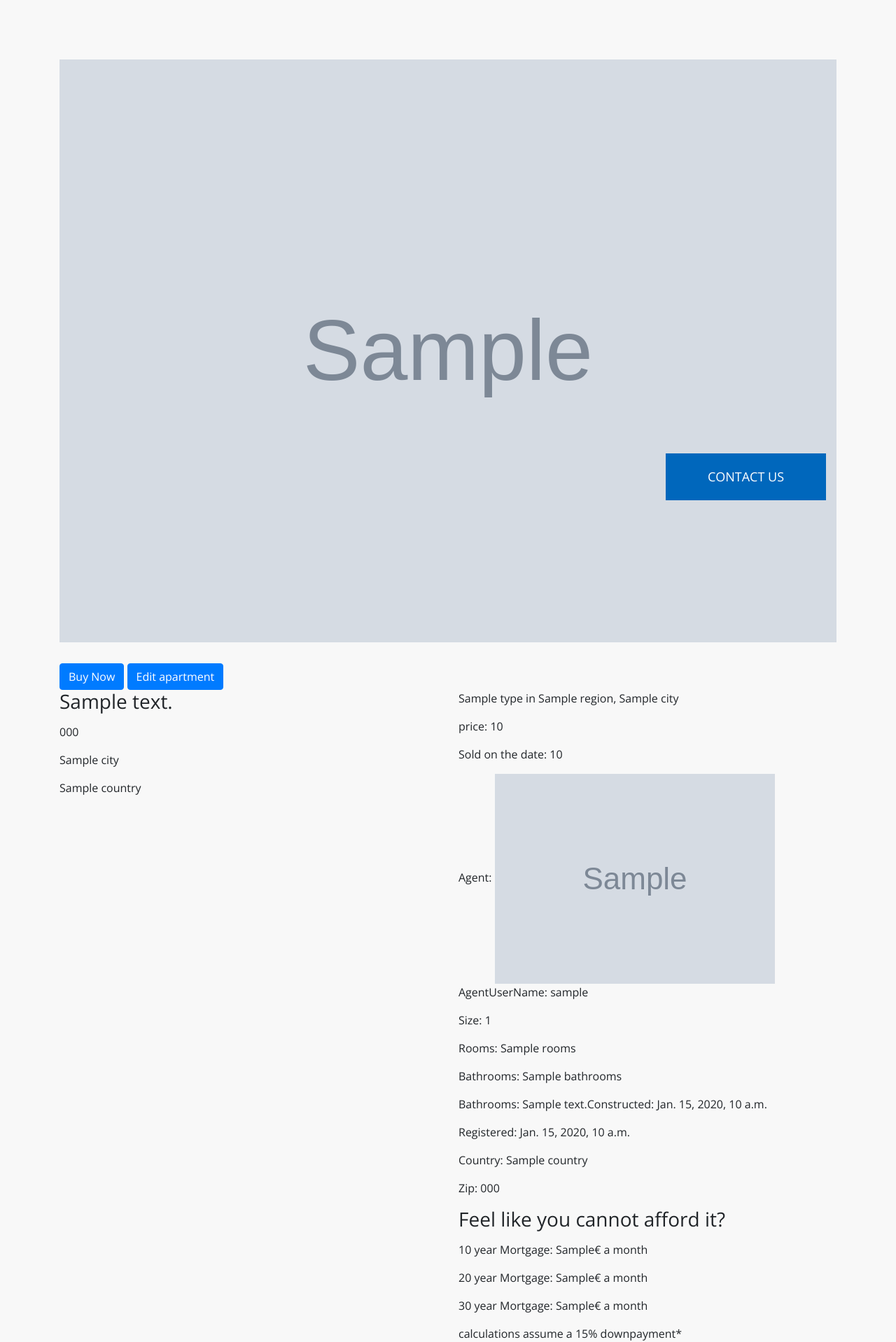
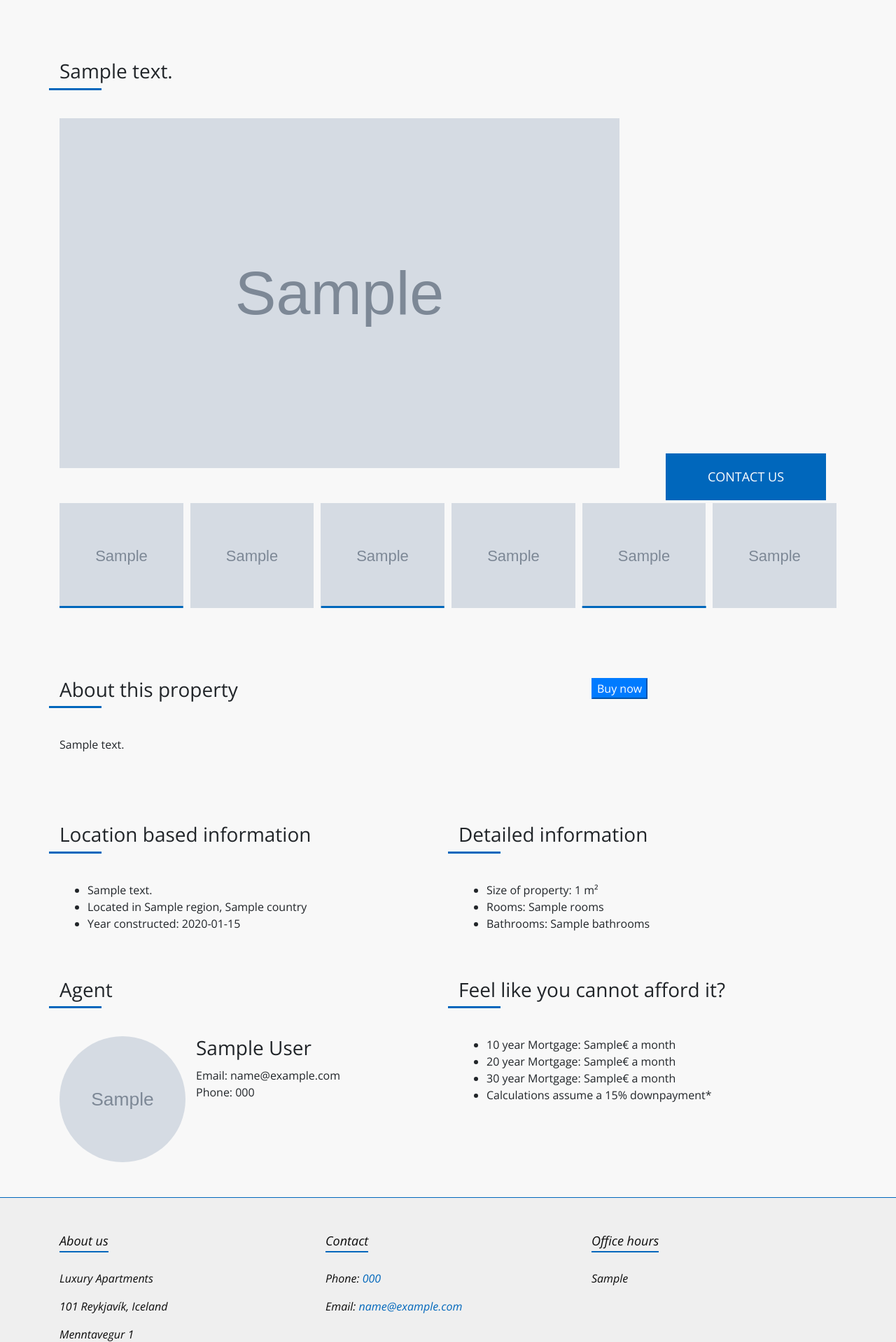
Before and after one commit to jonbjarniolafsson/Verkefni2, a Django app: template CastleApps/templates/apartments/single_apartment.html in a window 1280 px wide. Shown: the part 85-2003 px from the top of the page at 70% size. Run offline with Django 3.2, Linux system fonts and the light colour scheme; the template is opened without the code that fills it: most values are stand-ins (such as "Sample title", 1, 10 or a date in 2020); grey boxes marked "Sample" are stand-in pictures; some libraries are stand-ins or nearby versions.

Commit message:
css updates

```diff
--- a/CastleApps/apartments/models.py
+++ b/CastleApps/apartments/models.py
@@ -46,6 +46,7 @@
     size = models.CharField(max_length = 50)
     rooms = models.CharField(max_length = 50)
     bathrooms = models.CharField(max_length = 50)
+    type = models.CharField(max_length = 50, default="Apartment")
     aptsuite = models.CharField(blank=True,null=True, max_length = 30)
     timeofconstruction = models.CharField(max_length =50, default = 2000)
     displayimage = models.CharField(max_length = 5000)
--- a/CastleApps/static/css/agents.css
+++ b/CastleApps/static/css/agents.css
@@ -37,3 +37,7 @@
 .agent .meta .contact{
     margin-bottom: 10px;
 }
+
+.single-agent .agent{
+    margin: 50px 0px;
+}
--- a/CastleApps/static/css/apartments.css
+++ b/CastleApps/static/css/apartments.css
@@ -107,7 +107,7 @@
 }
 
 
-.apartments .apartments-wrapper.slider .owl-nav button{
+.owl-nav button{
     position: absolute;
     width: 25px;
     height: 25px;
@@ -115,36 +115,110 @@
     border: none;
 }
 
-.apartments .apartments-wrapper.slider .owl-nav button:focus{
+.owl-nav button:focus{
     outline: none;
 }
 
-.apartments .apartments-wrapper.slider .owl-nav button span{
+.owl-nav button span{
     display: none;
 }
 
-.apartments .apartments-wrapper.slider .owl-nav .owl-next{
-    border-bottom: 2px solid #0067BC;
-    border-right: 2px solid #0067BC;
+.owl-nav .owl-next{
+    border-bottom: 2px solid #0067BC !important;
+    border-right: 2px solid #0067BC !important;
     transform: rotate(-45deg) translateY(-50%);
     right: -45px;
 }
 
-.apartments .apartments-wrapper.slider .owl-nav .owl-prev{
-    border-top: 2px solid #0067BC;
-    border-left: 2px solid #0067BC;
+.owl-nav .owl-prev{
+    border-top: 2px solid #0067BC !important;
+    border-left: 2px solid #0067BC !important;
     transform: rotate(-45deg) translateY(-50%);
     left: -45px;
 }
 
-.apartment.single .image{
-    margin-bottom: 30px;
+
+.apartment.single .heading{
+    margin-bottom: 50px;
 }
 
-.apartment.single .image img{
+
+.apartment.single .images{
+    margin-bottom: 50px;
+}
+
+.apartment.single .images .main-image{
+    margin-bottom: 50px;
+}
+
+.apartment.single .images .main-image img{
     width: 100%;
     height: auto;
+    max-width: 800px;
+    max-height: 500px;
 }
+
+.apartment.single .images .image-list{
+    position: relative;
+}
+
+.apartment.single .images .image-list img{
+    position: relative;
+    width: 100%;
+    min-height: 150px;
+    height: auto;
+}
+
+.apartment.single .images .image-list img:hover{
+    cursor: pointer;
+}
+
+.apartment.single .images .image-list .image::after{
+    content: '';
+    position: absolute;
+    width: 0%;
+    height: 3px;
+    left: 50%;
+    bottom: 0px;
+    transform: translateX(-50%);
+    background: #0067BC;
+    transition: width 0.3s ease;
+}
+
+.apartment.single .images .image-list .image.active::after{
+    width: 100%;
+}
+
+.apartment.single .description{
+    margin-bottom: 50px;
+}
+
+.apartment.single .row{
+    margin-bottom: 50px;
+}
+
+.apartment.single .agents-wrapper{
+    display: block;
+}
+
+
+.apartment.single .agents-wrapper .agent{
+    align-items: flex-start;
+}
+
+.apartment.single .agents-wrapper .agent .meta{
+    padding: 0px 15px;
+}
+
+
+
+
+
+
+
+
+
+
 
 
 .ajax-search{
--- a/CastleApps/static/css/template.css
+++ b/CastleApps/static/css/template.css
@@ -36,6 +36,20 @@
 
 h4{
     font-size: 14px;
+}
+
+.heading h2{
+    position: relative;
+}
+
+.heading h2::after{
+    content: '';
+    position:  absolute;
+    left: -15px;
+    bottom: -10px;
+    width: 75px;
+    height: 3px;
+    background: #0067BC;
 }
 
 .site-overlay{
--- a/CastleApps/static/js/scripts.js
+++ b/CastleApps/static/js/scripts.js
@@ -13,6 +13,17 @@
             $(".contact-toggle").removeClass('full');
         }
     })
+
+    if($(".image-list").length){
+        var targetsrc = $(".main-image img")
+        $(".image-list img").on("click", function(){
+            var src = $(this).attr('src')
+            targetsrc.attr('src', src)
+
+            $(".image-list .image").removeClass('active');
+            $(this).parent('.image').addClass("active");
+        })
+    }
 
     $('.search-toggle').on('click', function(){
         $("#search").focus();
--- a/CastleApps/static/js/sliders.js
+++ b/CastleApps/static/js/sliders.js
@@ -1,4 +1,5 @@
 $(document).ready(function () {
+    if($(".apartments .slider").length){
         $(".apartments .slider").owlCarousel({
             loop: true,
             margin: 10,
@@ -13,4 +14,22 @@
                 }
             }
         });
+    }
+
+    if($(".image-list").length){
+        $(".image-list").owlCarousel({
+            loop: true,
+            margin: 10,
+            nav: true,
+            dots: false,
+            responsive: {
+                0: {
+                    items: 1
+                },
+                1000: {
+                    items: 6
+                }
+            }
         });
+    }
+});
--- a/CastleApps/templates/apartments/single_apartment.html
+++ b/CastleApps/templates/apartments/single_apartment.html
@@ -1,63 +1,125 @@
 {% extends "base.html" %}
 {% load static %}
 {% block css %}
+<link rel="stylesheet" href="https://cdnjs.cloudflare.com/ajax/libs/OwlCarousel2/2.3.4/assets/owl.carousel.min.css">
 <link rel="stylesheet" href="{% static 'css/apartments.css' %}">
+<link rel="stylesheet" href="{% static 'css/agents.css' %}">
 {% endblock css %}
 {% block content%}
-<div class="container">
-    <div class="apartment single">
-        <div class="image">
-            <img src="{{apartment.displayimage}}" alt="">
+<div class="apartment single">
+    <div class="container">
+        <div class="heading">
+            <h2>{{apartment.address}}</h2>
         </div>
-{#   Buy apartment     #}
-        <a href="/apartments/{{apartment.id}}/payment_info" class="btn btn-primary pull right">Buy Now</a>
-         </a>
-    <a href="/apartments/{{apartment.id}}/edit_apartment" class="btn btn-primary pull right">Edit apartment</a>
-         </a>
+        <div class="row">
+            <div class="col-md-12">
+                <div class="images">
+                    <div class="main-image">
+                        <img src="{{apartment.displayimage}}" alt="">
+                    </div>
+                    <div class="image-list owl-carousel">
+                        <div class="image active">
+                            <img src="{{apartment.displayimage}}">
+                        </div>
+                        {%  for image in images %}
+                            <div class="image">
+                                <img src="{{ image }}" alt="Image here" srcset="">
+                            </div>
+                        {%  endfor %}
+                    </div>
+                </div>
+            </div>
+        </div>
+        <div class="row">
+            <div class="col-md-8">
+                <div class="description">
+                    <div class="heading">
+                        <h2>About this property</h2>
+                    </div>
+                    <p>{{apartment.listings_set.first.description}}</p>
+                </div>
+            </div>
+            <div class="col-md-4">
+                <button class="btn-primary">Buy now</button>
+            </div>
+        </div>
         <div class="row">
             <div class="col-md-6">
-                <div class="location">
-                    <h2>{{apartment.address}}</h2>
-                    <p>{{apartment.zip}}</p>
-                    <p>{{apartment.city}}</p>
-                    <p>{{apartment.country}}</p>
+                <div class="meta">
+                    <div class="info">
+                        <div class="heading">
+                            <h2>Location based information</h2>
+                        </div>
+                        <ul>
+                            <li>{{apartment.address}}</li>
+                            <li>Located in {{apartment.locationid.region}}, {{apartment.locationid.country}}</li>
+                            <li>Year constructed: {{apartment.timeofconstruction}}</li>
+                        </ul>
+                    </div>
                 </div>
             </div>
             <div class="col-md-6">
                 <div class="meta">
-                    <p>{{apartment.type}} in {{apartment.location.region}}, {{apartment.location.city}}  </p>
-                    <p>price: {{listing.price}}</p>
-                    <p>Sold on the date: {{listing.price}}</p>
+                    <div class="info">
+                        <div class="heading">
+                            <h2>Detailed information</h2>
+                        </div>
+                        <ul>
+                            <li>Size of property: {{apartment.size}} m&sup2;</li>
+                            <li>Rooms: {{apartment.rooms}}</li>
+                            <li>Bathrooms: {{apartment.bathrooms}}</li>
 
-                 Agent: <img src="{{ agent.profileImagePath}}" alt="Image here" srcset="">
-                    <p>AgentUserName: {{agent.username}}</p>
-                    <p>Size: {{apartment.size}}</p>
-                    <p>Rooms: {{apartment.rooms}}</p>
-                    <p>Bathrooms: {{apartment.bathrooms}}</p>
-                    <p>Bathrooms: {{apartment.description}}</
-                    <p>Constructed: {{apartment.timeOfConstruction}}</p>
-                    <p>Registered: {{apartment.timeOfRegistration}}</p>
-                    <p>Country: {{apartment.location.country}}</p>
-                    <p>Zip: {{apartment.location.zip}}</p>
-                <div>
+                        </ul>
+                    </div>
+                </div>
+            </div>
+        </div>
+
+        <div class="row">
+            <div class="col-md-6">
+                <div class="agents">
+                    <div class="agents-wrapper">
+                        <div class="heading">
+                            <h2>Agent</h2>
+                        </div>
+                        <div class="agent">
+                            <div class="image">
+                                <a href="/users/{{agent.id}}">
+                                <img src=" {{ agent.profileimagepath }}"/>
+                                </a>
+                            </div>
+                            <div class="meta">
+                                <h2>{{agent.first_name}} {{agent.last_name}}</h2>
+                                <div class="contact">
+                                    <div class="email">Email: {{agent.email}}</div>
+                                    <div class="phone">Phone: {{agent.phone}}</div>
+                                </div>
+                            </div>
+                        </div>
+                    </div>
+                </div>
+            </div>
+            <div class="col-md-6">
+                <div class="heading">
                     <h2>Feel like you cannot afford it?</h2>
-                    <p>10 year Mortgage: {{ listing.shortMortgage }}€ a month</p>
-                    <p>20 year Mortgage: {{ listing.mediumMortgage }}€ a month</p>
-                    <p>30 year Mortgage: {{ listing.longMortgage }}€ a month</p>
-                    <p id="disclaimer">calculations assume a 15% downpayment*</p>
-
                 </div>
-
-
-                    {%  for image in images %}
-                        <img src="{{ image }}" alt="Image here" srcset="">
-                    {%  endfor %}
-
-
-
+                <div class="disclaimer">
+                    <div class="meta">
+                        <ul>
+                            <li>10 year Mortgage: {{ listing.shortMortgage }}€ a month</li>
+                            <li>20 year Mortgage: {{ listing.mediumMortgage }}€ a month</li>
+                            <li>30 year Mortgage: {{ listing.longMortgage }}€ a month</li>
+                            <li>Calculations assume a 15% downpayment*</li>
+                        </ul>
+                    </div>
                 </div>
             </div>
         </div>
     </div>
 </div>
 {% endblock%}
+
+{% block script %}
+<script src="https://cdnjs.cloudflare.com/ajax/libs/OwlCarousel2/2.3.4/owl.carousel.min.js"></script>
+<script src="{% static '/js/sliders.js' %}"></script>
+{% endblock %}
--- a/CastleApps/templates/base.html
+++ b/CastleApps/templates/base.html
@@ -82,7 +82,7 @@
                             </li>
                             {% if user.is_staff %}
                                 <li class="user">
-
+                                    Locations
                                     <ul class="submenu">
                                         <li><a href="#">Add location</a></li>
                                     </ul>
```
Also changed, not shown: CastleApps/apartments/context_processor.py (+0 -7 lines), CastleApps/templates/apartments/single_employee.html (+33 -0 lines). Lines whose indentation alone changed are shown as unchanged.
